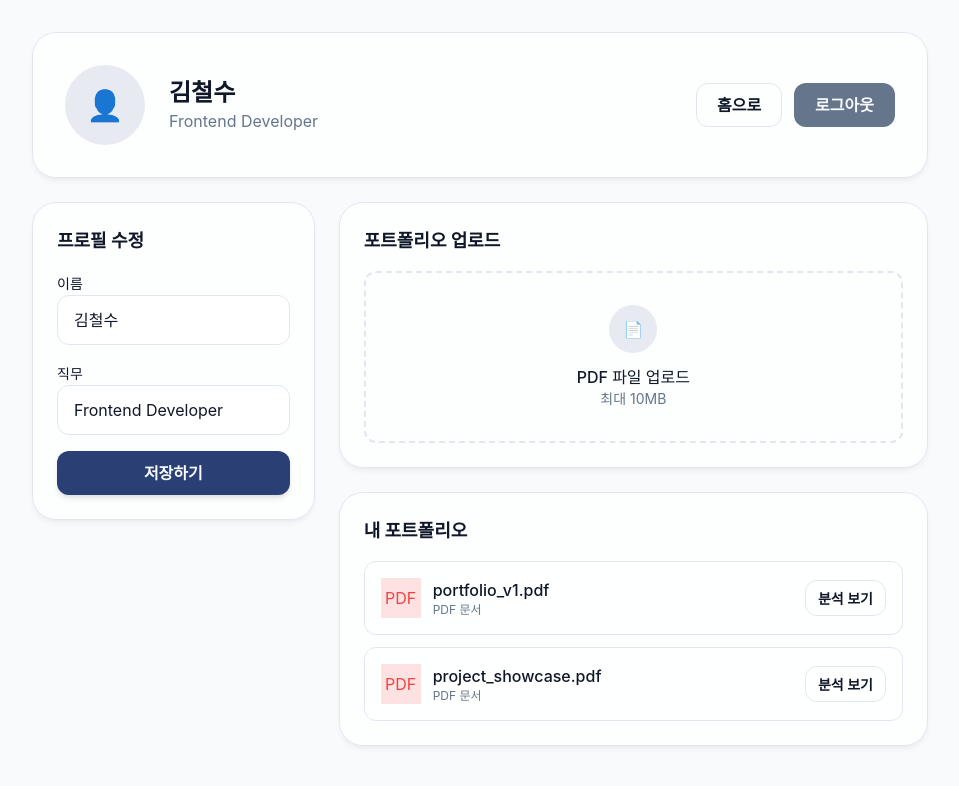
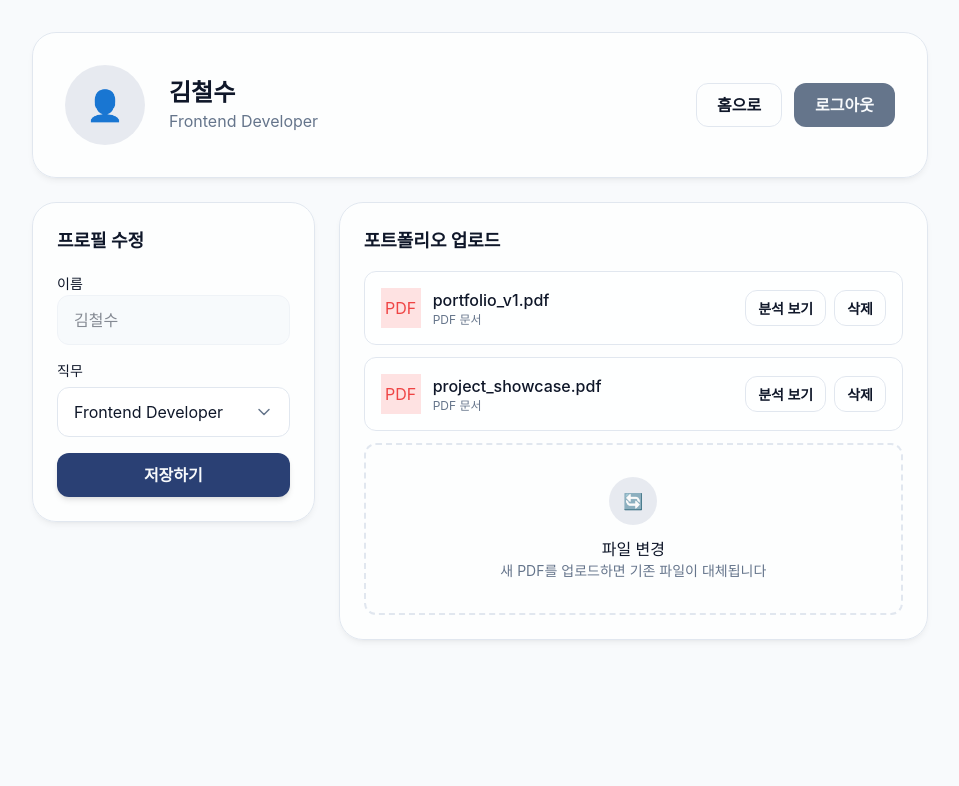
Before and after one commit to danlee-dev/RealThon-2025, a Next.js app in the folder frontend/: page /profile in a window 1280 px wide. Shown: the top 786 px of the page, without its empty margins (160-1119 px from the left). Built offline with nearby package versions, Linux system fonts and the light colour scheme; sample sign-in values are in the browser's storage; a web font is replaced by a local one.

Commit message:
feat: add Combobox for job title selection and implement portfolio deletion functionality

```diff
--- a/frontend/src/app/profile/page.tsx
+++ b/frontend/src/app/profile/page.tsx
@@ -4,9 +4,28 @@ import { useState, useEffect } from 'react';
 import { useRouter } from 'next/navigation';
 import Button from '@/components/Button';
 import Input from '@/components/Input';
+import Combobox from '@/components/Combobox';
 import { authApi, profileApi, portfolioApi } from '@/lib/auth-client';
 import { User, Portfolio } from '@/types';
 import styles from './page.module.css';
+
+// Job positions list (same as onboarding)
+const JOB_POSITIONS = [
+    'Frontend Developer',
+    'Backend Developer',
+    'Full Stack Developer',
+    'Mobile Developer',
+    'Cloud Engineer',
+    'Data Scientist',
+    'Machine Learning Engineer',
+    'Product Manager',
+    'Product Designer',
+    'QA Engineer',
+    'Security Engineer',
+    'Database Administrator',
+    'Blockchain Developer',
+    'Game Developer',
+];
 
 export default function ProfilePage() {
     const router = useRouter();
@@ -97,7 +116,8 @@ export default function ProfilePage() {
             const response = await portfolioApi.uploadPortfolio(file);
 
             if (response.success && response.data) {
-                setPortfolios(prev => [...prev, response.data!]);
+                // Replace with new portfolio (only keep one)
+                setPortfolios([response.data]);
                 setSuccess('포트폴리오가 업로드되었습니다.');
             } else {
                 setError(response.error || '업로드에 실패했습니다.');
@@ -109,6 +129,20 @@ export default function ProfilePage() {
             setUploading(false);
             // Clear the input field value to allow re-uploading the same file
             e.target.value = '';
+        }
+    };
+
+    const handleDeletePortfolio = async (portfolioId: string) => {
+        setError('');
+        setSuccess('');
+        try {
+            // TODO: Implement delete endpoint in backend if needed
+            // For now, just remove from state
+            setPortfolios(prev => prev.filter(p => p.id !== portfolioId));
+            setSuccess('포트폴리오가 삭제되었습니다.');
+        } catch (err) {
+            setError('삭제에 실패했습니다.');
+            console.error('Delete error:', err);
         }
     };
 
@@ -162,12 +196,14 @@ export default function ProfilePage() {
                                 <Input
                                     label="이름"
                                     value={formData.name}
-                                    onChange={(e) => setFormData({ ...formData, name: e.target.value })}
+                                    disabled
                                 />
-                                <Input
+                                <Combobox
                                     label="직무"
+                                    options={JOB_POSITIONS}
                                     value={formData.jobTitle}
-                                    onChange={(e) => setFormData({ ...formData, jobTitle: e.target.value })}
+                                    onChange={(value) => setFormData({ ...formData, jobTitle: value })}
+                                    placeholder="직무를 선택하거나 입력하세요"
                                 />
                                 {error && (
                                     <div className="bg-error/10 border border-error rounded-xl p-3">
@@ -197,6 +233,7 @@ export default function ProfilePage() {
                         {/* Portfolio Upload */}
                         <div className="glass-card rounded-3xl p-6">
                             <h2 className="text-lg font-bold text-foreground mb-4">포트폴리오 업로드</h2>
+                            {portfolios.length === 0 ? (
                                 <div className="border-2 border-dashed border-border rounded-xl p-8 text-center hover:border-primary/50 transition-colors">
                                     <input
                                         type="file"
@@ -217,15 +254,6 @@ export default function ProfilePage() {
                                         {uploading && <p className="text-sm text-primary">업로드 중...</p>}
                                     </label>
                                 </div>
-                        </div>
-
-                        {/* Portfolio List */}
-                        <div className="glass-card rounded-3xl p-6">
-                            <h2 className="text-lg font-bold text-foreground mb-4">내 포트폴리오</h2>
-                            {portfolios.length === 0 ? (
-                                <p className="text-muted-foreground text-center py-8">
-                                    등록된 포트폴리오가 없습니다.
-                                </p>
                             ) : (
                                 <div className="space-y-3">
                                     {portfolios.map((portfolio) => (
@@ -241,11 +269,40 @@ export default function ProfilePage() {
                                                     </p>
                                                 </div>
                                             </div>
+                                            <div className="flex gap-2">
                                                 <Button variant="outline" size="sm">
                                                     분석 보기
                                                 </Button>
+                                                <Button
+                                                    variant="outline"
+                                                    size="sm"
+                                                    onClick={() => handleDeletePortfolio(portfolio.id)}
+                                                >
+                                                    삭제
+                                                </Button>
+                                            </div>
                                         </div>
                                     ))}
+                                    <div className="border-2 border-dashed border-border rounded-xl p-8 text-center hover:border-primary/50 transition-colors">
+                                        <input
+                                            type="file"
+                                            id="portfolio-upload-replace"
+                                            className="hidden"
+                                            accept=".pdf"
+                                            onChange={handleFileUpload}
+                                            disabled={uploading}
+                                        />
+                                        <label htmlFor="portfolio-upload-replace" className="cursor-pointer flex flex-col items-center gap-3">
+                                            <div className="w-12 h-12 rounded-full bg-primary/10 flex items-center justify-center text-primary">
+                                                🔄
+                                            </div>
+                                            <div>
+                                                <p className="font-medium text-foreground">파일 변경</p>
+                                                <p className="text-sm text-muted-foreground">새 PDF를 업로드하면 기존 파일이 대체됩니다</p>
+                                            </div>
+                                            {uploading && <p className="text-sm text-primary">업로드 중...</p>}
+                                        </label>
+                                    </div>
                                 </div>
                             )}
                         </div>
```
Lines whose indentation alone changed are shown as unchanged.
